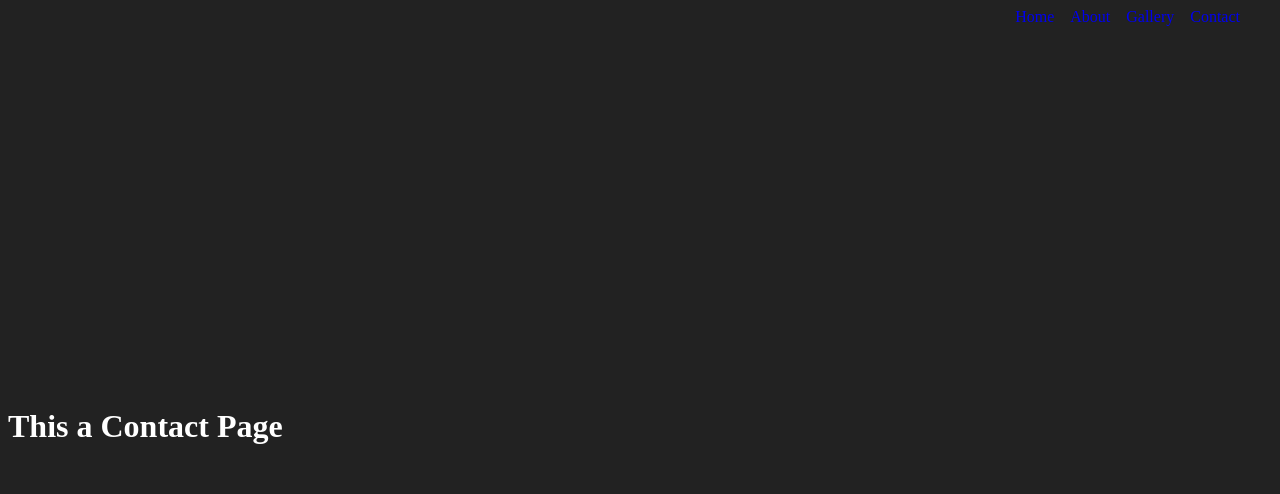
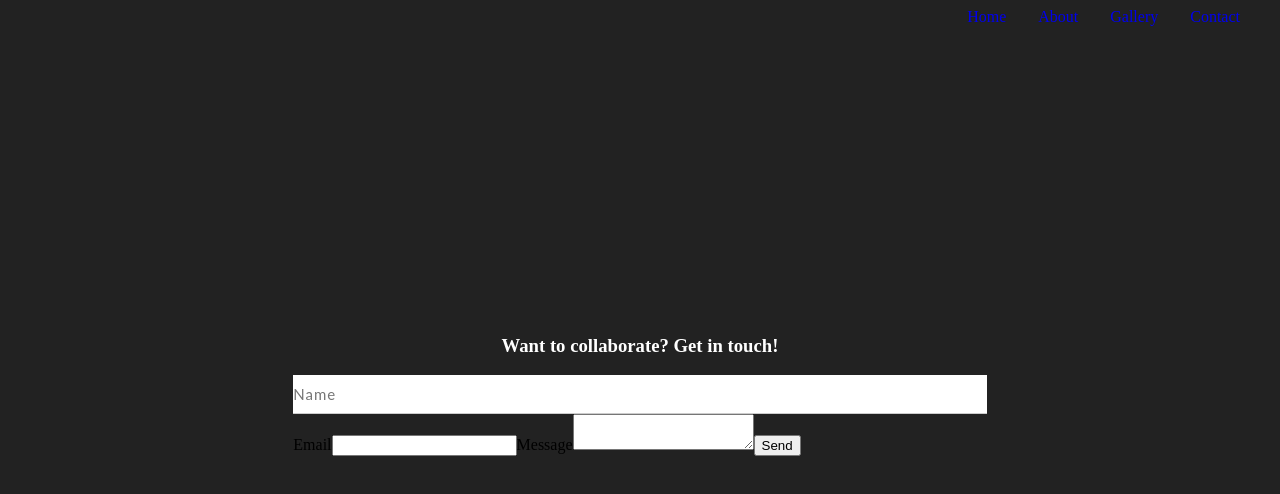
Before and after one commit to Veilios/YeskisFilms, a Vue app in the folder YeskisFilms/: page /contact in a window 1280 px wide. Shown: the top 494 px of the page. Built offline with nearby package versions, Linux system fonts and the light colour scheme.

Commit message:
Added emailjs and created contact form

```diff
--- a/YeskisFilms/package.json
+++ b/YeskisFilms/package.json
@@ -12,6 +12,7 @@
     "lint": "eslint . --ext .vue,.js,.jsx,.cjs,.mjs --fix --ignore-path .gitignore"
   },
   "dependencies": {
+    "@emailjs/browser": "^3.6.2",
     "vue": "^3.2.36",
     "vue-router": "^4.0.15"
   },
--- a/YeskisFilms/src/App.vue
+++ b/YeskisFilms/src/App.vue
@@ -31,7 +31,7 @@ nav {
 }
 
 a {
-  padding-right: 1rem;
   text-decoration: none;
+  padding: 0 1rem;
 }
 </style>
--- a/YeskisFilms/src/views/ContactView.vue
+++ b/YeskisFilms/src/views/ContactView.vue
@@ -1,15 +1,94 @@
 <template>
     <div class="contact">
-        <h1>This a Contact Page</h1>
+        <h3>Want to collaborate? Get in touch!</h3>
+
+        <form class="col" ref="form" @submit.prevent="sendEmail">
+            <input class="effect" type="text" placeholder="Name">
+            <span class="focus-border"></span>
+            <label>Email</label>
+            <input type="email" name="user_email">
+            <label>Message</label>
+            <textarea name="message"></textarea>
+            <input type="submit" value="Send">
+        </form>
     </div>
 </template>
 
-<style>
-@media (min-width: 1024px) {
-    .contact {
-        min-height: 100vh;
-        display: flex;
-        align-items: center;
+<script>
+import emailjs from '@emailjs/browser';
+
+export default {
+    methods: {
+        sendEmail() {
+            emailjs.sendForm('YOUR_SERVICE_ID', 'YOUR_TEMPLATE_ID', this.$refs.form, 'YOUR_PUBLIC_KEY')
+                .then((result) => {
+                    console.log('SUCCESS!', result.text);
+                }, (error) => {
+                    console.log('FAILED...', error.text);
+                });
+        }
     }
 }
+</script>
+
+<style>
+.contact {
+    width: auto;
+    height: 90vh;
+    display: flex;
+    flex-direction: column;
+    justify-content: center;
+    align-items: center;
+}
+
+h3 {
+    color: white;
+}
+
+input[type="text"] {
+    font: 15px/24px 'Muli', sans-serif;
+    color: #333;
+    width: 100%;
+    box-sizing: border-box;
+    letter-spacing: 1px;
+}
+
+.col-3 {
+    float: left;
+    width: 27.33%;
+    margin: 40px 3%;
+    position: relative;
+}
+
+:focus {
+    outline: none;
+}
+
+input[type="text"] {
+    font: 15px/24px "Lato", Arial, sans-serif;
+    color: #333;
+    width: 100%;
+    box-sizing: border-box;
+    letter-spacing: 1px;
+}
+
+.effect {
+    border: 0;
+    padding: 7px 0;
+    border-bottom: 1px solid #ccc;
+}
+
+.effect~.focus-border {
+    bottom: 0;
+    left: 0;
+    width: 0;
+    height: 2px;
+    background-color: #4caf50;
+    transition: 0.4s;
+}
+
+.effect:focus~.focus-border {
+    width: 100%;
+    transition: 0.4s;
+}
 </style>
```
Also changed, not shown: 1 other file (tests, documents, lock files or other folders).
